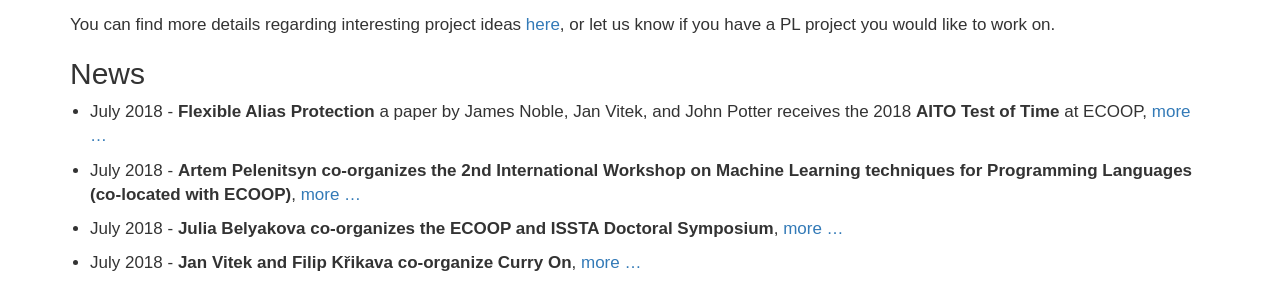
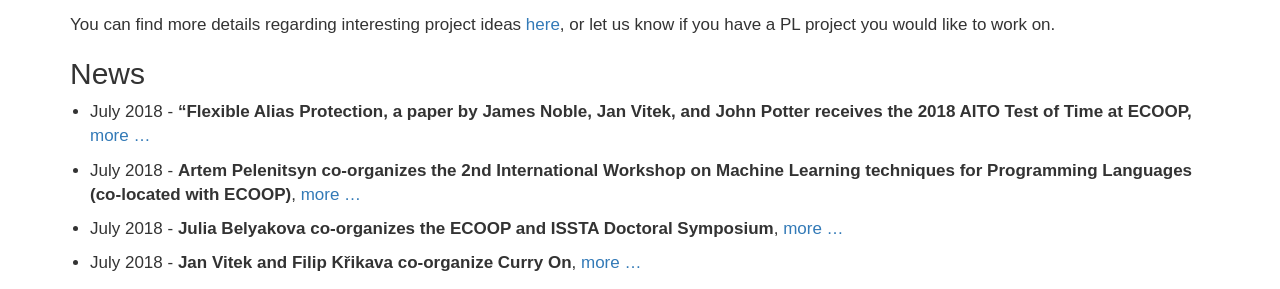
Before and after one commit to PRL-PRG/prl-prg.github.io, a Jekyll site: the page built from index.md, in a window 1280 px wide. Shown: the part 1214-1503 px from the top of the page. Built offline with Jekyll 4.4.1, drawn with Linux system fonts in a browser that asks for light colours.

Commit message:
Not sure what's better, sticking to the old format.

```diff
--- a/index.md
+++ b/index.md
@@ -62,7 +62,7 @@
   -->
 
 - July 2018 -
-  **Flexible Alias Protection** a paper by James Noble, Jan Vitek, and John Potter receives the 2018 **AITO Test of Time** at ECOOP,
+  **"Flexible Alias Protection, a paper by James Noble, Jan Vitek, and John Potter receives the 2018 AITO Test of Time at ECOOP,**
   [more ...](http://www.aito.org/ToT/2018.html)
 
 - July 2018 -
```
